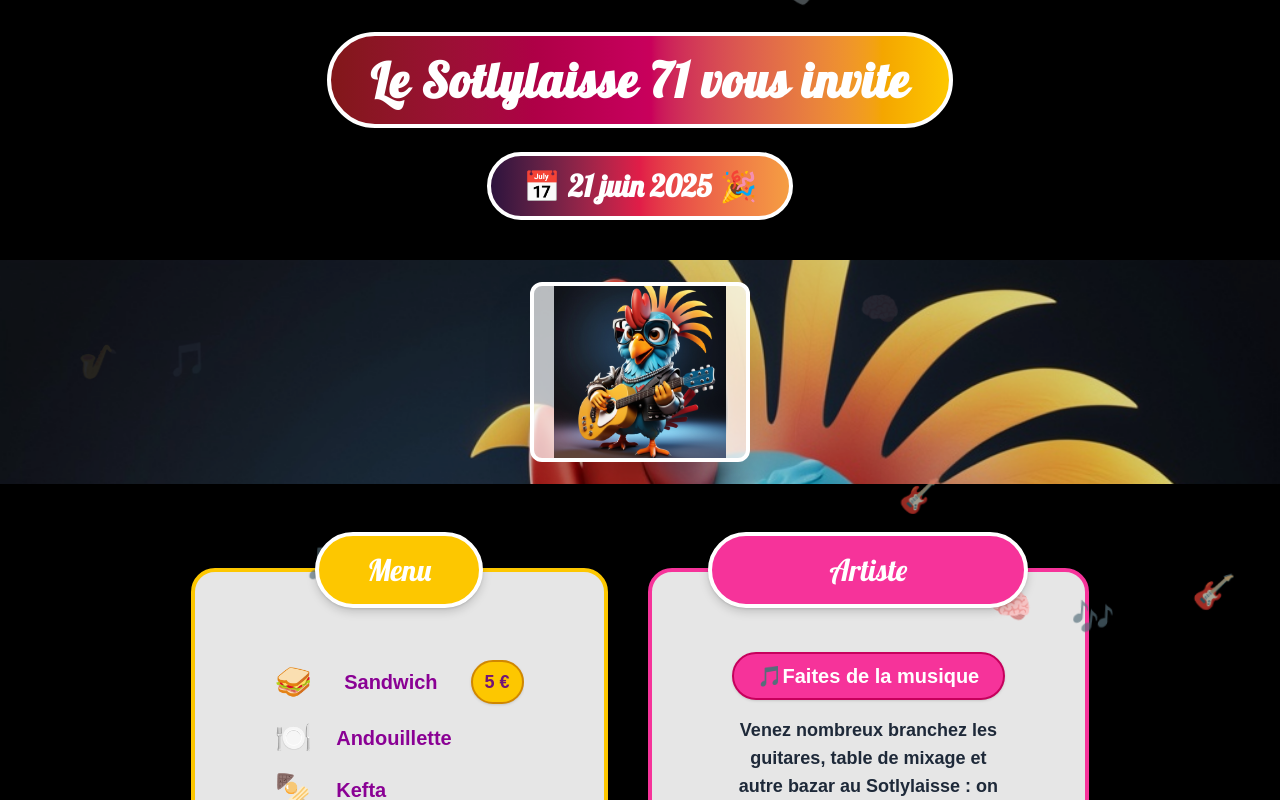
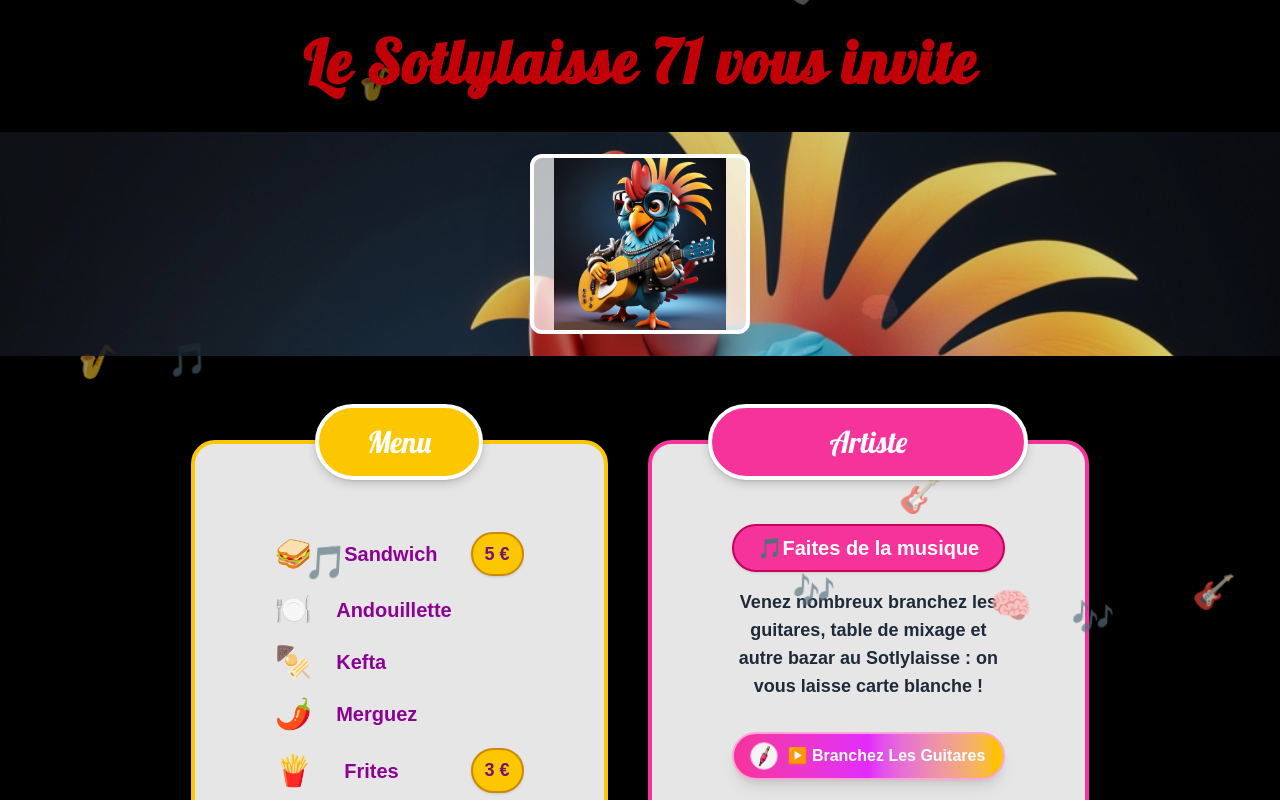
Before and after one commit to ujju16/fetedelazic, a Next.js app: page / in a window 1280 px wide. Shown: the top 800 px of the page. Built offline with nearby package versions, Linux system fonts and the light colour scheme.

Commit message:
Header : titre stylisé en rouge, taille ajustée, suppression badge. Harmonisation finale du style.

```diff
--- a/src/components/Header.tsx
+++ b/src/components/Header.tsx
@@ -3,19 +3,9 @@ import React from "react";
 export default function Header() {
   return (
     <header className="z-10 w-full flex flex-col items-center justify-center pt-8 pb-4 mb-6">
-      <div className="w-full flex justify-center mb-6">
-        <div className="bg-gradient-to-r from-red-900 via-pink-700 to-yellow-400 rounded-full px-10 py-5 shadow-lg text-4xl sm:text-5xl font-[Lobster] text-white border-4 border-white drop-shadow-lg text-center font-extrabold tracking-wide animate-pulse-slow">
-          Le Sotlylaisse 71 vous invite
-        </div>
-      </div>
-      {/* Badge stylisé 21 juin 2025 avec icônes */}
-      <div className="flex items-center justify-center">
-        <span className="flex items-center gap-2 bg-gradient-to-r from-[#2d133d] via-[#e11d48] to-[#f59e42] text-white font-extrabold rounded-full px-8 py-3 text-2xl md:text-3xl shadow-lg border-4 border-white drop-shadow-lg animate-pulse-slow" style={{fontFamily: 'Lobster, cursive'}}>
-          <span role="img" aria-label="calendrier" className="text-3xl">📅</span>
-          21 juin 2025
-          <span role="img" aria-label="fête de la musique" className="text-3xl">🎉</span>
-        </span>
-      </div>
+      <h1 className="text-4xl sm:text-6xl font-[Lobster] text-red-700 drop-shadow-lg text-center font-extrabold tracking-wide select-none">
+        Le Sotlylaisse 71 vous invite
+      </h1>
     </header>
   );
 }
```
